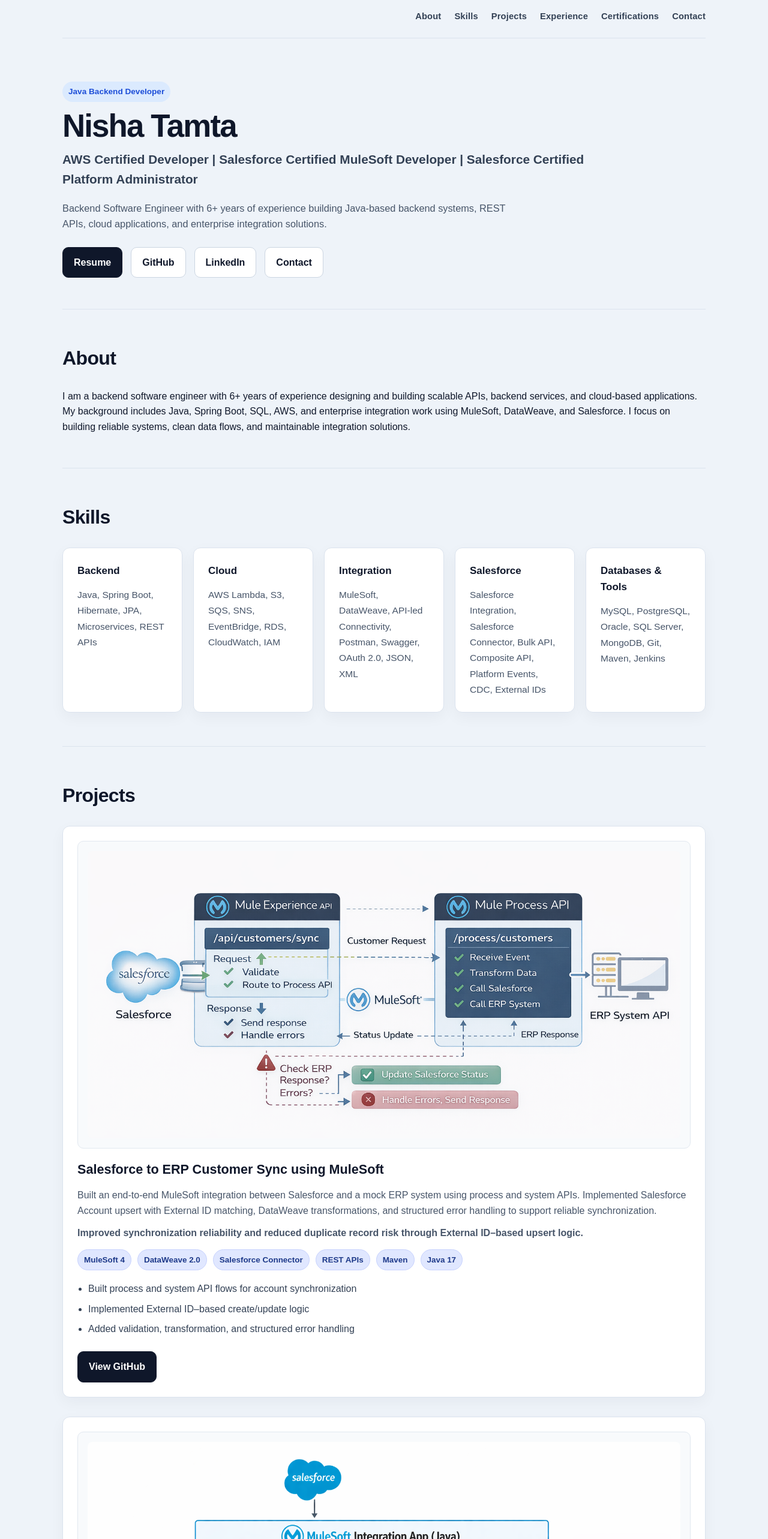
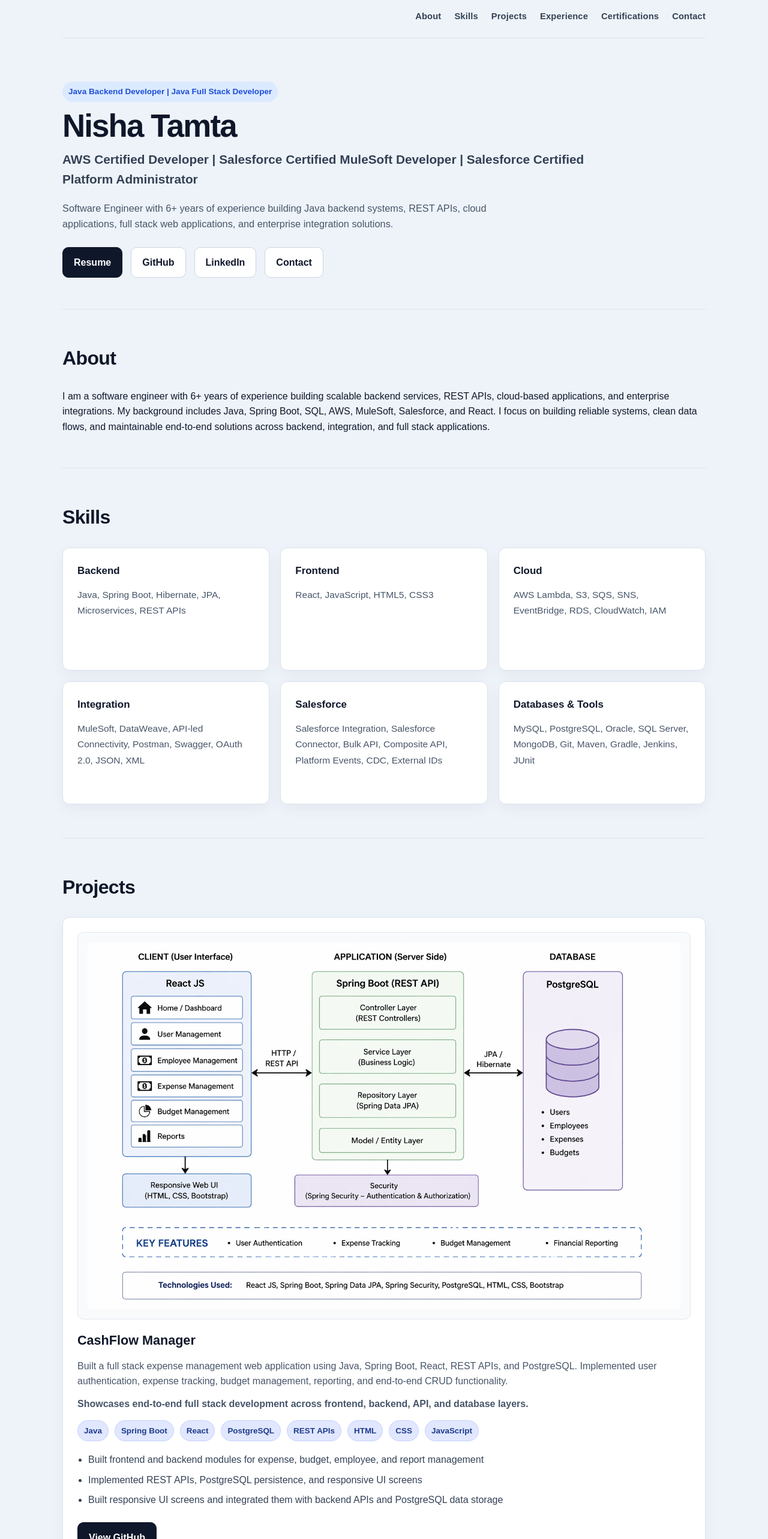
Before and after one commit to nisha-tamta/nisha-portfolio, a React (Vite) app: page / in a window 1280 px wide. Shown: the part 40-2606 px from the top of the page at 60% size. Built offline with nearby package versions, Linux system fonts and the light colour scheme.

Commit message:
Added Full stack develepment

```diff
--- a/src/App.jsx
+++ b/src/App.jsx
@@ -34,12 +34,12 @@
       </header>
 
       <section className="hero">
-        <p className="tag">Java Backend Developer</p>
+        <p className="tag">Java Backend Developer | Java Full Stack Developer</p>
         <h1>Nisha Tamta</h1>
         <h2>AWS Certified Developer | Salesforce Certified MuleSoft Developer | Salesforce Certified Platform Administrator</h2>
         <p className="hero-text">
-          Backend Software Engineer with 6+ years of experience building Java-based backend systems,
-          REST APIs, cloud applications, and enterprise integration solutions.
+          Software Engineer with 6+ years of experience building Java backend systems, REST APIs,
+          cloud applications, full stack web applications, and enterprise integration solutions.
         </p>
         <div className="hero-buttons">
           <a className="primary-button" href="/resume.pdf" target="_blank" rel="noreferrer">Resume</a>
@@ -52,10 +52,10 @@
       <section id="about" className="section">
         <h3>About</h3>
         <p>
-          I am a backend software engineer with 6+ years of experience designing and building scalable APIs,
-          backend services, and cloud-based applications. My background includes Java, Spring Boot, SQL,
-          AWS, and enterprise integration work using MuleSoft, DataWeave, and Salesforce. I focus on
-          building reliable systems, clean data flows, and maintainable integration solutions.
+          I am a software engineer with 6+ years of experience building scalable backend services,
+          REST APIs, cloud-based applications, and enterprise integrations. My background includes Java,
+          Spring Boot, SQL, AWS, MuleSoft, Salesforce, and React. I focus on building reliable systems,
+          clean data flows, and maintainable end-to-end solutions across backend, integration, and full stack applications.
         </p>
       </section>
 
@@ -65,6 +65,11 @@
           <div className="card">
             <h4>Backend</h4>
             <p>Java, Spring Boot, Hibernate, JPA, Microservices, REST APIs</p>
+          </div>
+
+          <div className="card">
+            <h4>Frontend</h4>
+            <p>React, JavaScript, HTML5, CSS3</p>
           </div>
 
           <div className="card">
@@ -84,13 +89,47 @@
 
           <div className="card">
             <h4>Databases &amp; Tools</h4>
-            <p>MySQL, PostgreSQL, Oracle, SQL Server, MongoDB, Git, Maven, Jenkins</p>
+            <p>MySQL, PostgreSQL, Oracle, SQL Server, MongoDB, Git, Maven, Gradle, Jenkins, JUnit</p>
           </div>
         </div>
       </section>
 
       <section id="projects" className="section">
         <h3>Projects</h3>
+
+        <div className="project-card">
+          <div className="project-image-wrap">
+            <img src="/cashflow-manager-architecture.png" alt="CashFlow Manager architecture diagram" />
+          </div>
+          <h4>CashFlow Manager</h4>
+          <p>
+            Built a full stack expense management web application using Java, Spring Boot, React, REST APIs, and PostgreSQL.
+            Implemented user authentication, expense tracking, budget management, reporting, and end-to-end CRUD functionality.
+          </p>
+
+          <p className="project-impact">
+            Showcases end-to-end full stack development across frontend, backend, API, and database layers.
+          </p>
+
+          <div className="stack-tags">
+            <span>Java</span>
+            <span>Spring Boot</span>
+            <span>React</span>
+            <span>PostgreSQL</span>
+            <span>REST APIs</span>
+            <span>HTML</span>
+            <span>CSS</span>
+            <span>JavaScript</span>
+          </div>
+
+          <ul>
+            <li>Built frontend and backend modules for expense, budget, employee, and report management</li>
+            <li>Implemented REST APIs, PostgreSQL persistence, and responsive UI screens</li>
+            <li>Built responsive UI screens and integrated them with backend APIs and PostgreSQL data storage</li>
+          </ul>
+
+          <a className="project-button" href="https://github.com/nisha-tamta/cashflow-manager" target="_blank" rel="noreferrer">View GitHub</a>
+        </div>
 
         <div className="project-card">
           <div className="project-image-wrap">
@@ -160,7 +199,7 @@
       </section>
 
       <section id="experience" className="section">
-        <h3>Backend Experience Highlights</h3>
+        <h3>Experience Highlights</h3>
 
         <div className="experience-card">
           <h4>IQM Ad-Tech Platform</h4>
@@ -235,7 +274,7 @@
       <section id="contact" className="section">
         <h3>Contact</h3>
         <div className="card">
-          <p className="contact-note">Open to backend software engineering and integration engineering opportunities.</p>
+          <p className="contact-note">Open to Java backend, Java full stack, and integration engineering opportunities.</p>
           <p>
             Email:{' '}
             <a href="mailto:nisha.tamta199@gmail.com">
--- a/src/index.css
+++ b/src/index.css
@@ -182,7 +182,7 @@
 
 .skills-grid {
   display: grid;
-  grid-template-columns: repeat(5, minmax(0, 1fr));
+  grid-template-columns: repeat(3, minmax(0, 1fr));
   gap: 18px;
   align-items: stretch;
 }
@@ -210,6 +210,7 @@
 
 .skills-grid .card {
   min-height: 205px;
+  height: 100%;
 }
 
 .skills-grid .card h4 {
@@ -322,9 +323,9 @@
   margin-bottom: 10px;
 }
 
-@media (max-width: 1100px) {
+@media (max-width: 900px) {
   .skills-grid {
-    grid-template-columns: repeat(3, minmax(0, 1fr));
+    grid-template-columns: repeat(2, minmax(0, 1fr));
   }
 }
 
@@ -339,10 +340,6 @@
 
   .hero h2 {
     font-size: 1.08rem;
-  }
-
-  .skills-grid {
-    grid-template-columns: repeat(2, minmax(0, 1fr));
   }
 }
 
```
Also changed, not shown: public/cashflow-manager-architecture.png (added).
